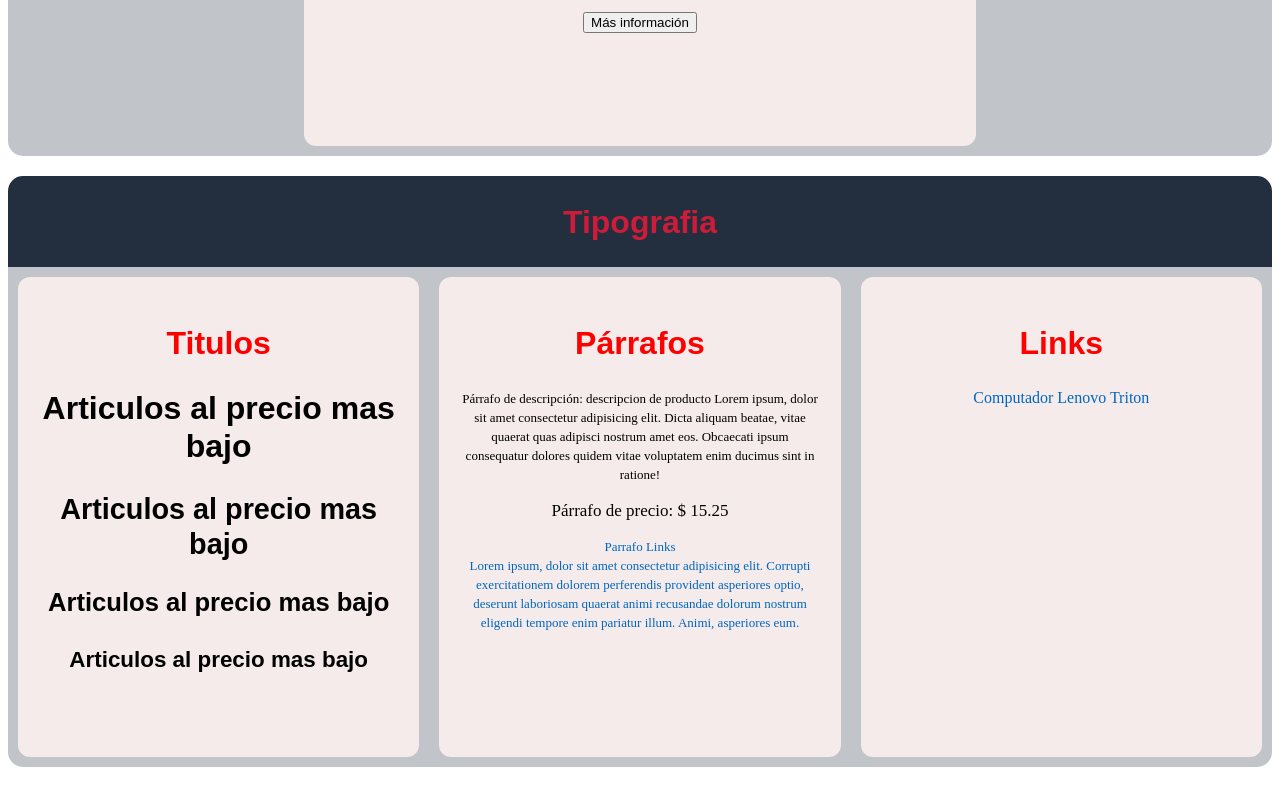
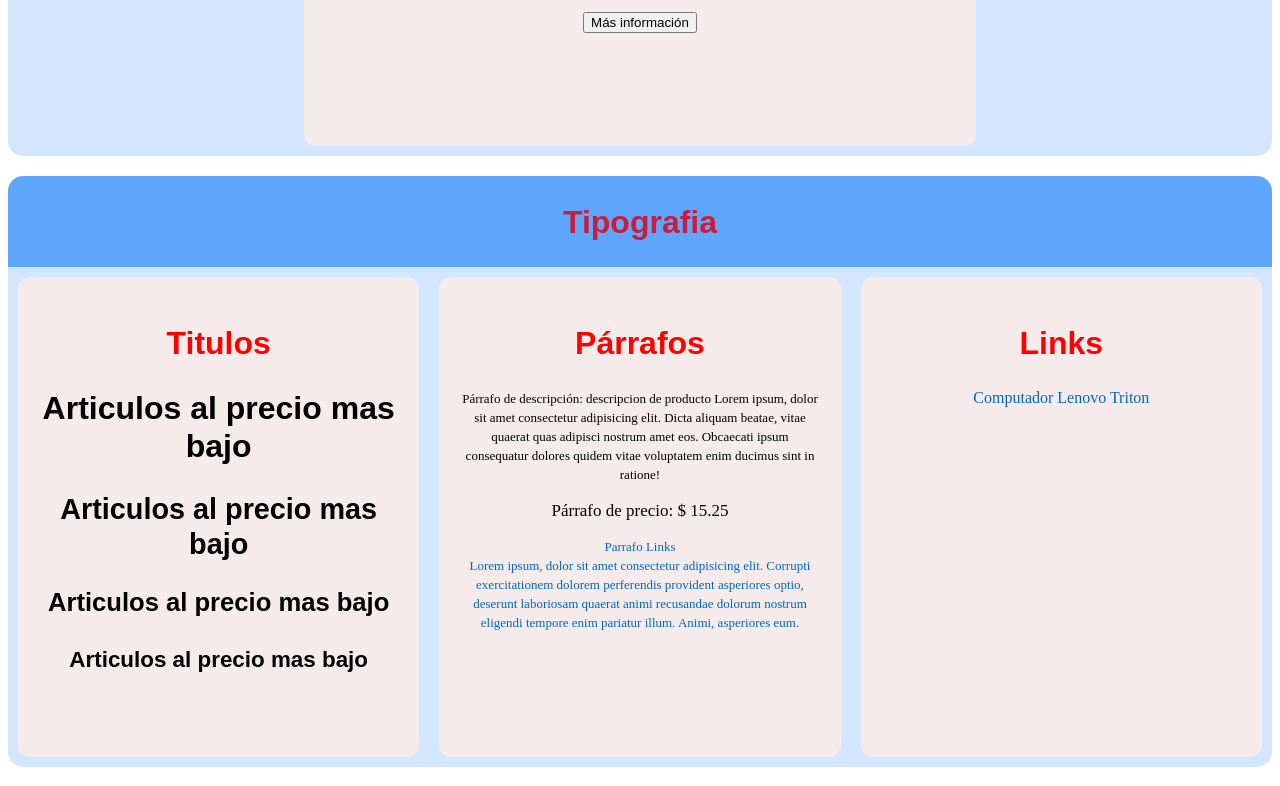
Before and after one commit to Juagarex/reto_sass, a plain HTML site: page index.html in a window 1280 px wide. Shown: the part 567-1353 px from the top of the page. Drawn offline with nearby package versions, Linux system fonts and the light colour scheme; files that its build step writes are made by us from their sources; a web font is replaced by a local one.

```diff
--- a/scss/base/_vitrina.scss
+++ b/scss/base/_vitrina.scss
@@ -6,7 +6,7 @@
     text-align: $centered-title-vitrina;
     display: flex;
     justify-content: center;
-    background-color: $color-barras;
+    background-color: $color-vitrinas;
     color: $color-precios;
     border-radius: 15px;
   flex-direction: column;
--- a/scss/components/_header.scss
+++ b/scss/components/_header.scss
@@ -77,4 +77,5 @@
 
 .busqueda-input{
     border-radius: 2px;
+
 }
--- a/scss/lib/_variables.scss
+++ b/scss/lib/_variables.scss
@@ -10,6 +10,7 @@
  $color-body:#eaeded;
  $color-links:#0066c0;
  $color-precios:#cc1c39;
+ $color-vitrinas:#5FA6FF;
 
 
 
```
Also changed, not shown: index.html (+2 -0 lines).
